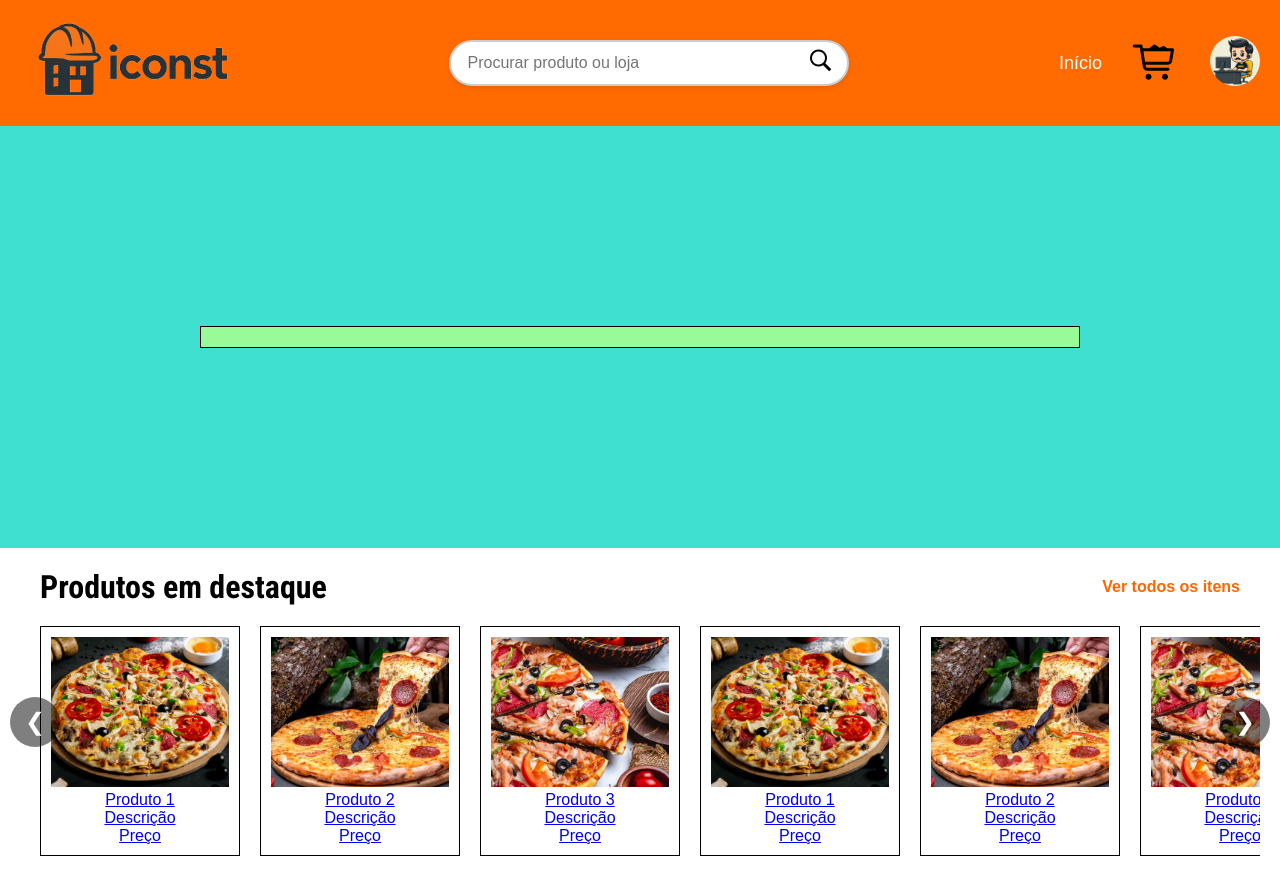
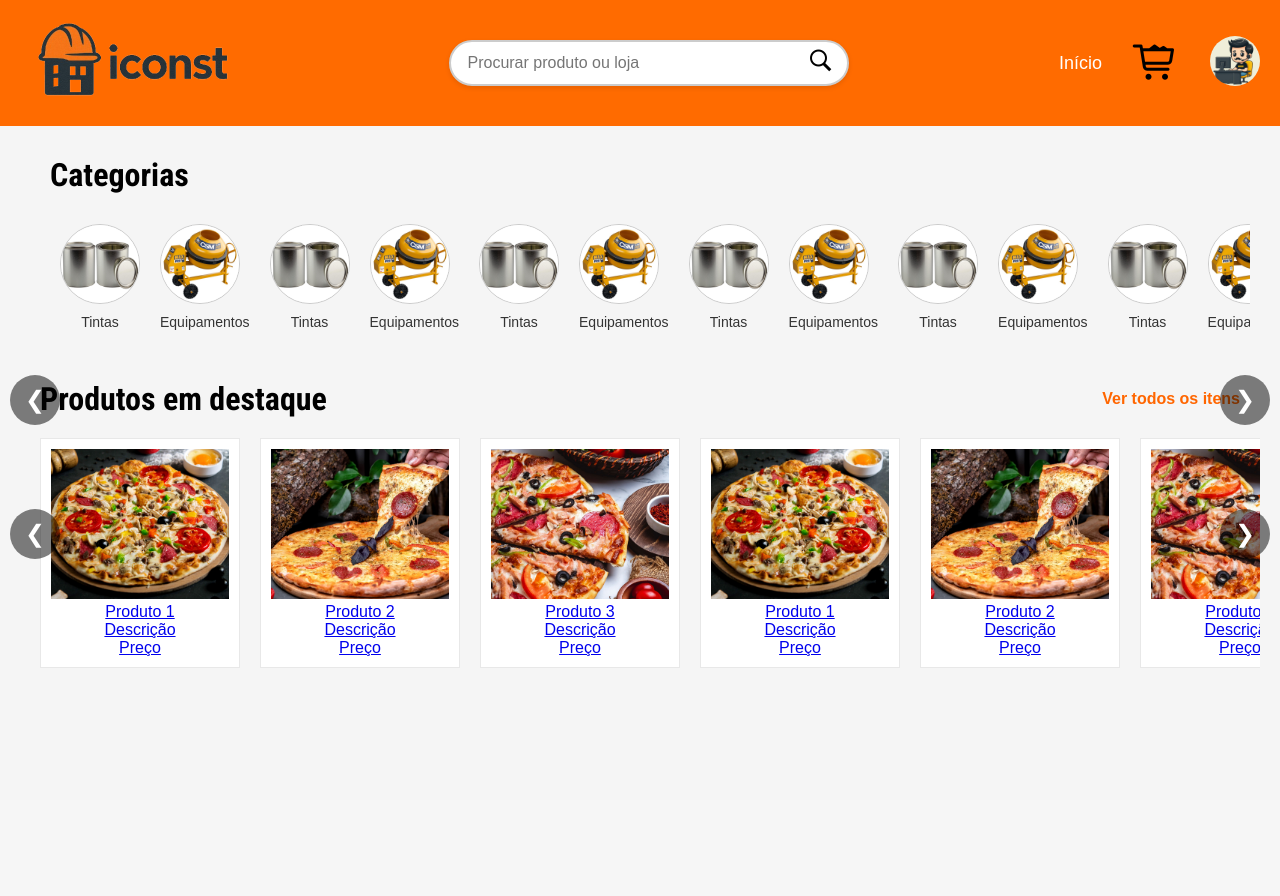
Before and after one commit to tavinzix/projetoFront, a PHP site: page / in a window 1280 px wide. After the commit the page ends 668 px from the top, so only its background shows below. Run offline with PHP 8.4, Linux system fonts and the light colour scheme.

Commit message:
categorias

```diff
--- a/css/css.css
+++ b/css/css.css
@@ -6,6 +6,7 @@
 
 body {
   font-family: Arial, sans-serif;
+  background-color: #f5f5f5;
 }
 
 /*MENU*/
@@ -69,17 +70,6 @@ header.menu {
 }
 
 
-/*
-Uso                                     Cor                 Código HEX
-Primária (confiança/profissionalismo)   Azul Escuro         #1F3C88
-Secundária (neutro/moderno)             Cinza Claro         #F2F2F2
-Texto principal                         Cinza Grafite       #333333
-Botões/CTAs (ação/energia)              Laranja Vibrante    #FF6B00
-Destaques ou ícones                     Amarelo Industrial  #FFD100
-Complementar (detalhes/links)           Azul Claro          #4A90E2
-*/
-
-
 /*CAIXA DE PESQUISA*/
 .busca-container {
   position: relative;
@@ -116,6 +106,103 @@ Complementar (detalhes/links)           Azul Claro          #4A90E2
   border: 0;
 }
 
+/*CATEGORIAS*/
+
+.categorias-exterior {
+  padding: 30px;
+}
+
+.topo-categorias {
+  display: flex;
+  justify-content: space-between;
+  align-items: center;
+  margin-bottom: 30px;
+  padding: 0 20px;
+}
+
+.topo-categorias h1 {
+  font-family: "Roboto Condensed", sans-serif;
+    font-optical-sizing: auto;
+    font-weight: weight;
+    font-style: normal;
+    font-size: 32px;
+}
+
+.topo-categorias a {
+  background: transparent;
+  text-decoration: none;
+  border: none;
+  color: #f60;
+  font-weight: bold;
+  cursor: pointer;
+  font-size: 16px;
+}
+
+.categorias {
+  display: flex;
+  overflow-x: hidden;
+ /*grid-template-columns: repeat(12, 1fr);*/
+  gap: 20px;
+  padding: 0 30px;
+
+}
+
+.itens-categoria {
+  display: flex;
+  flex-direction: column;
+  align-items: center;
+  text-align: center;
+}
+
+.img-categoria {
+  width: 80px;
+  height: 80px;
+  border-radius: 50%;
+  overflow: hidden;
+  margin-bottom: 10px;
+  border: 1px solid #ccc;
+}
+
+.img-categoria img {
+  width: 100%;
+  height: 100%;
+  object-fit: cover;
+}
+
+.itens-categoria p {
+  font-size: 14px;
+  color: #333;
+  margin: 0;
+}
+
+.itens-categoria a {
+  text-decoration: none;
+  color: inherit;
+}
+
+.seta-esquerda-categoria {
+  left: 10px;
+}
+
+.seta-direita-categoria {
+  right: 10px;
+}
+
+
+
+
+
+
+
+
+
+
+
+
+
+
+
+
 /*PRODUTOS EM DESTAQUE*/
 .carrossel-exterior{
   position: relative;
@@ -124,7 +211,7 @@ Complementar (detalhes/links)           Azul Claro          #4A90E2
   padding: 20px;
 }
 
-.carrossel {
+.carrossel-produto {
   display: flex;
   overflow-x: hidden;
   gap: 20px;
@@ -162,7 +249,7 @@ Complementar (detalhes/links)           Azul Claro          #4A90E2
   box-sizing: border-box;
   padding: 10px;
   background: #fff;
-  border: 1px solid black;
+  border: 1px solid rgba(0, 0, 0, .09);;
   text-align: center;
 }
 
@@ -188,32 +275,13 @@ Complementar (detalhes/links)           Azul Claro          #4A90E2
   height: 50px;
 }
 
-.seta-esquerda {
+.seta-esquerda-produto {
   left: 10px;
 }
 
-.seta-direita {
+.seta-direita-produto {
   right: 10px;
 }
-
-
-/*CATEGORIAS*/
-
-.categorias-externo{
-  padding: 200px;
-  background-color: turquoise;
-}
-
-.categorias{
-  border: 1px solid black;
-  padding: 10px;
-  background-color: palegreen;
-}
-
-
-
-
-
 
 
 
--- a/index.html
+++ b/index.html
@@ -8,7 +8,8 @@
     <title>Iconst</title>
     <link rel="preconnect" href="https://fonts.googleapis.com">
     <link rel="preconnect" href="https://fonts.gstatic.com" crossorigin>
-    <link href="https://fonts.googleapis.com/css2?family=Roboto+Condensed:ital,wght@0,100..900;1,100..900&display=swap" rel="stylesheet">
+    <link href="https://fonts.googleapis.com/css2?family=Roboto+Condensed:ital,wght@0,100..900;1,100..900&display=swap"
+        rel="stylesheet">
 </head>
 
 <body>
@@ -37,24 +38,253 @@
         </ul>
     </header>
 
-    <main>
+    <!--CATEGORIAS-->
+    <section>
+        <div class="categorias-exterior">
+            <div class="topo-categorias">
+                <h1>Categorias</h1>
+            </div>
 
-        <div class="categorias-externo">
+            <button class="btn seta-esquerda-categoria">&#10094;</button>
+
             <div class="categorias">
+                <div class="itens-categoria">
+                    <a href="#">
+                        <div class="img-categoria">
+                            <img src="img/categoria/tintas.jpg" alt="Tintas">
+                        </div>
+                        <p>Tintas</p>
+                    </a>
+                </div>
 
+                <div class="itens-categoria">
+                    <a href="#">
+                        <div class="img-categoria">
+                            <img src="img/categoria/equipamento.png" alt="Equipamentos">
+                        </div>
+                        <p>Equipamentos</p>
+                    </a>
+                </div>
+                <div class="itens-categoria">
+                    <a href="#">
+                        <div class="img-categoria">
+                            <img src="img/categoria/tintas.jpg" alt="Tintas">
+                        </div>
+                        <p>Tintas</p>
+                    </a>
+                </div>
+
+                <div class="itens-categoria">
+                    <a href="#">
+                        <div class="img-categoria">
+                            <img src="img/categoria/equipamento.png" alt="Equipamentos">
+                        </div>
+                        <p>Equipamentos</p>
+                    </a>
+                </div>
+                <div class="itens-categoria">
+                    <a href="#">
+                        <div class="img-categoria">
+                            <img src="img/categoria/tintas.jpg" alt="Tintas">
+                        </div>
+                        <p>Tintas</p>
+                    </a>
+                </div>
+
+                <div class="itens-categoria">
+                    <a href="#">
+                        <div class="img-categoria">
+                            <img src="img/categoria/equipamento.png" alt="Equipamentos">
+                        </div>
+                        <p>Equipamentos</p>
+                    </a>
+                </div>
+                <div class="itens-categoria">
+                    <a href="#">
+                        <div class="img-categoria">
+                            <img src="img/categoria/tintas.jpg" alt="Tintas">
+                        </div>
+                        <p>Tintas</p>
+                    </a>
+                </div>
+
+                <div class="itens-categoria">
+                    <a href="#">
+                        <div class="img-categoria">
+                            <img src="img/categoria/equipamento.png" alt="Equipamentos">
+                        </div>
+                        <p>Equipamentos</p>
+                    </a>
+                </div>
+                <div class="itens-categoria">
+                    <a href="#">
+                        <div class="img-categoria">
+                            <img src="img/categoria/tintas.jpg" alt="Tintas">
+                        </div>
+                        <p>Tintas</p>
+                    </a>
+                </div>
+
+                <div class="itens-categoria">
+                    <a href="#">
+                        <div class="img-categoria">
+                            <img src="img/categoria/equipamento.png" alt="Equipamentos">
+                        </div>
+                        <p>Equipamentos</p>
+                    </a>
+                </div>
+                <div class="itens-categoria">
+                    <a href="#">
+                        <div class="img-categoria">
+                            <img src="img/categoria/tintas.jpg" alt="Tintas">
+                        </div>
+                        <p>Tintas</p>
+                    </a>
+                </div>
+
+                <div class="itens-categoria">
+                    <a href="#">
+                        <div class="img-categoria">
+                            <img src="img/categoria/equipamento.png" alt="Equipamentos">
+                        </div>
+                        <p>Equipamentos</p>
+                    </a>
+                </div>
+                <div class="itens-categoria">
+                    <a href="#">
+                        <div class="img-categoria">
+                            <img src="img/categoria/tintas.jpg" alt="Tintas">
+                        </div>
+                        <p>Tintas</p>
+                    </a>
+                </div>
+
+                <div class="itens-categoria">
+                    <a href="#">
+                        <div class="img-categoria">
+                            <img src="img/categoria/equipamento.png" alt="Equipamentos">
+                        </div>
+                        <p>Equipamentos</p>
+                    </a>
+                </div>
+                <div class="itens-categoria">
+                    <a href="#">
+                        <div class="img-categoria">
+                            <img src="img/categoria/tintas.jpg" alt="Tintas">
+                        </div>
+                        <p>Tintas</p>
+                    </a>
+                </div>
+
+                <div class="itens-categoria">
+                    <a href="#">
+                        <div class="img-categoria">
+                            <img src="img/categoria/equipamento.png" alt="Equipamentos">
+                        </div>
+                        <p>Equipamentos</p>
+                    </a>
+                </div>
+                <div class="itens-categoria">
+                    <a href="#">
+                        <div class="img-categoria">
+                            <img src="img/categoria/tintas.jpg" alt="Tintas">
+                        </div>
+                        <p>Tintas</p>
+                    </a>
+                </div>
+
+                <div class="itens-categoria">
+                    <a href="#">
+                        <div class="img-categoria">
+                            <img src="img/categoria/equipamento.png" alt="Equipamentos">
+                        </div>
+                        <p>Equipamentos</p>
+                    </a>
+                </div>
+                <div class="itens-categoria">
+                    <a href="#">
+                        <div class="img-categoria">
+                            <img src="img/categoria/tintas.jpg" alt="Tintas">
+                        </div>
+                        <p>Tintas</p>
+                    </a>
+                </div>
+
+                <div class="itens-categoria">
+                    <a href="#">
+                        <div class="img-categoria">
+                            <img src="img/categoria/equipamento.png" alt="Equipamentos">
+                        </div>
+                        <p>Equipamentos</p>
+                    </a>
+                </div>
+                <div class="itens-categoria">
+                    <a href="#">
+                        <div class="img-categoria">
+                            <img src="img/categoria/tintas.jpg" alt="Tintas">
+                        </div>
+                        <p>Tintas</p>
+                    </a>
+                </div>
+
+                <div class="itens-categoria">
+                    <a href="#">
+                        <div class="img-categoria">
+                            <img src="img/categoria/equipamento.png" alt="Equipamentos">
+                        </div>
+                        <p>Equipamentos</p>
+                    </a>
+                </div>
+                <div class="itens-categoria">
+                    <a href="#">
+                        <div class="img-categoria">
+                            <img src="img/categoria/tintas.jpg" alt="Tintas">
+                        </div>
+                        <p>Tintas</p>
+                    </a>
+                </div>
+
+                <div class="itens-categoria">
+                    <a href="#">
+                        <div class="img-categoria">
+                            <img src="img/categoria/equipamento.png" alt="Equipamentos">
+                        </div>
+                        <p>Equipamentos</p>
+                    </a>
+                </div>
+                <div class="itens-categoria">
+                    <a href="#">
+                        <div class="img-categoria">
+                            <img src="img/categoria/tintas.jpg" alt="Tintas">
+                        </div>
+                        <p>Tintas</p>
+                    </a>
+                </div>
+
+                <div class="itens-categoria">
+                    <a href="#">
+                        <div class="img-categoria">
+                            <img src="img/categoria/equipamento.png" alt="Equipamentos">
+                        </div>
+                        <p>Equipamentos</p>
+                    </a>
                 </div>
             </div>
+            <button class="btn seta-direita-categoria">&#10095;</button>
+        </div>
+    </section>
 
-
+    <!--PRODUTOS EM DESTAQUE-->
+    <main>
         <div class="carrossel-exterior">
             <div class="topo-carrossel">
                 <h1>Produtos em destaque</h1>
                 <a href="pagina com todos os itens"> Ver todos os itens</a>
             </div>
 
-            <button class="btn seta-esquerda">&#10094;</button>
+            <button class="btn seta-esquerda-produto">&#10094;</button>
 
-            <div class="carrossel">
+            <div class="carrossel-produto">
                 <div class="produtos">
                     <a href="#">
                         <img src="img/produto/p1.jpg" alt="Produto 1">
@@ -128,7 +358,7 @@
                     </a>
                 </div>
             </div>
-            <button class="btn seta-direita">&#10095;</button>
+            <button class="btn seta-direita-produto">&#10095;</button>
         </div>
     </main>
 
@@ -142,4 +372,15 @@
 404
 Esta página deve ser um ninja.funny iconEla simplesmente desapareceu!
 Tente pesquisar por palavras-chave ou descubra novos ícones ou ícones populares
+
+/*
+Uso                                     Cor                 Código HEX
+Primária (confiança/profissionalismo)   Azul Escuro         #1F3C88
+Secundária (neutro/moderno)             Cinza Claro         #F2F2F2
+Texto principal                         Cinza Grafite       #333333
+Botões/CTAs (ação/energia)              Laranja Vibrante    #FF6B00
+Destaques ou ícones                     Amarelo Industrial  #FFD100
+Complementar (detalhes/links)           Azul Claro          #4A90E2
+*/
+
 -->
```
Also changed, not shown: js/js.js (+23 -5 lines), img/categoria/equipamento.png (added), img/categoria/tintas.jpg (added). Lines whose indentation alone changed are shown as unchanged.
